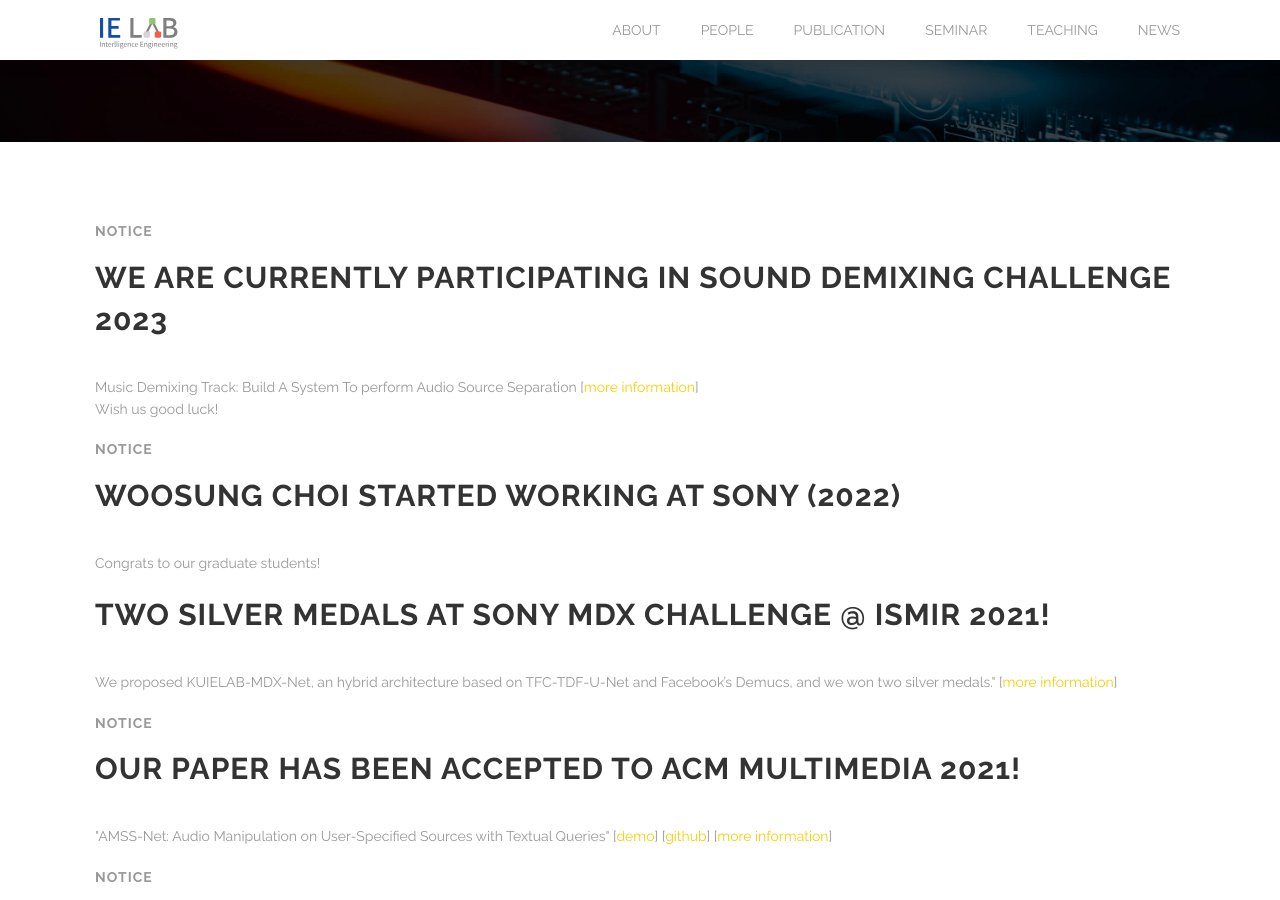
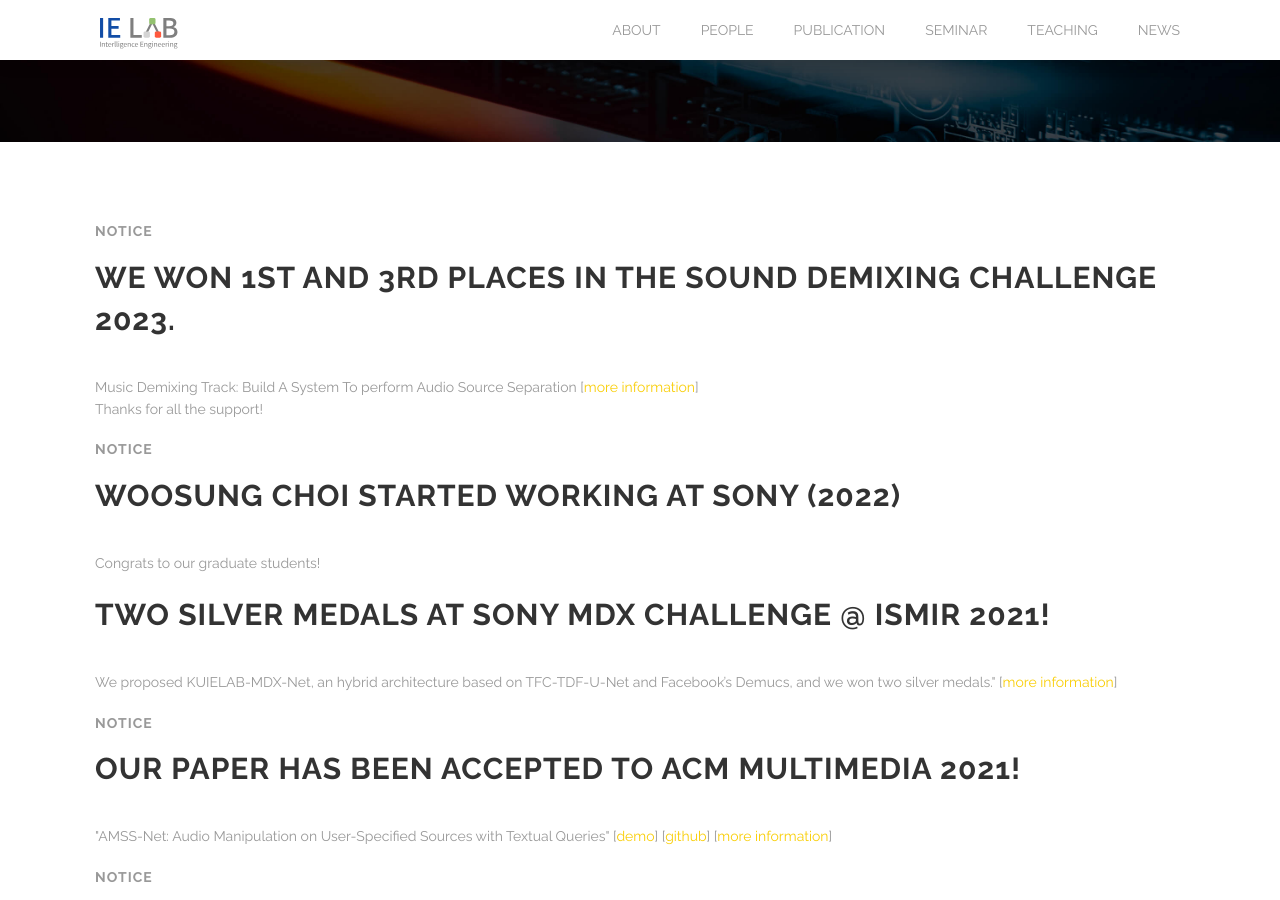
Before and after one commit to kuielab/kuielab.github.io, a Jekyll site: the page built from index.html, in a window 1280 px wide and 900 px high, scrolled down 608 px. Built offline with Jekyll 4.4.1, drawn with Linux system fonts in a browser that asks for light colours.

Commit message:
Update index.html

```diff
--- a/index.html
+++ b/index.html
@@ -114,12 +114,12 @@ testimonials:
     <div class="large-12 columns">
 
 		<h4 style="color: #999">Notice</h4>
-    	<h2>We are currently participating in Sound Demixing Challenge 2023</h2>
+    	<h2>We won 1st and 3rd places in the Sound Demixing Challenge 2023.</h2>
     	<div class="spacing"></div>
     	<p>
         Music Demixing Track: Build A System To perform Audio Source Separation
 		[<a href="https://kuielab.github.io/news/2023/01/11/Sony-challenge.html">more information</a>]
-		<br> Wish us good luck!
+		<br> Thanks for all the support!
     	</p>
 
 
```
